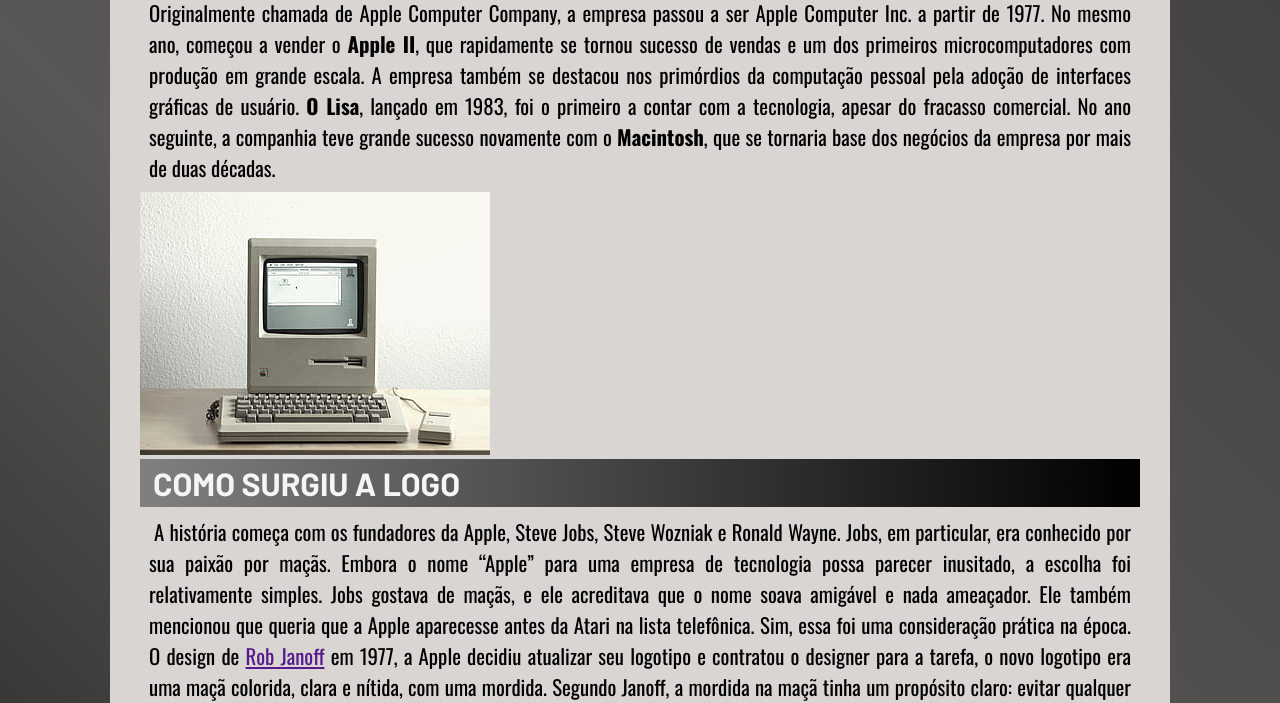
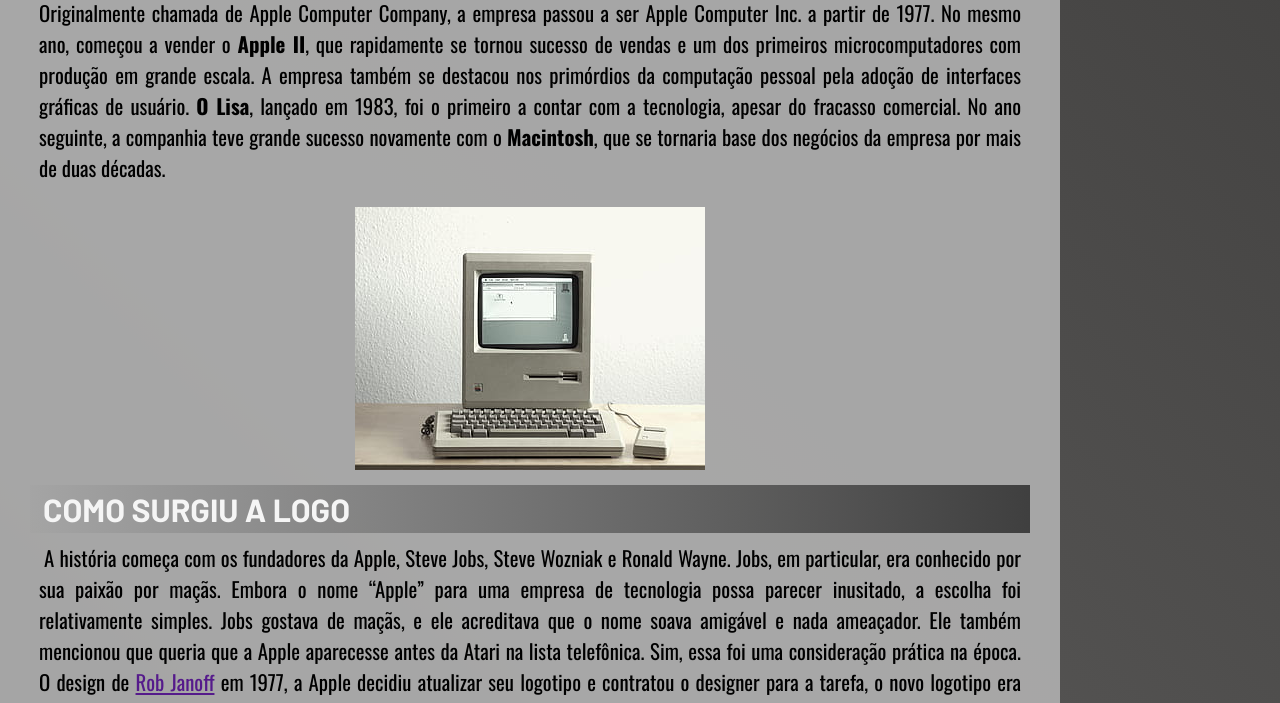
Before and after one commit to POllk2/html-css, a plain HTML site: page Treinão/treinão 4/index.html in a window 1280 px wide. Shown: the part 279-982 px from the top of the page. Drawn offline with nearby package versions, Linux system fonts and the light colour scheme; a web font is replaced by a local one.

Commit message:
uma mudançazinha

```diff
--- a/Treinão/treinão 4/index.html
+++ b/Treinão/treinão 4/index.html
@@ -23,14 +23,14 @@
             <p class="texto">A Apple é uma das maiores empresas de tecnologia do planeta. Ela foi fundada no dia 1º de abril de 1976 por <a href="#">Steve Wozniak</a>, <a href="#">Steve Jobs</a> e <a href="#">Ronald Wayne</a> a fim de começar a produzir e vender seu primeiro produto: o computador <strong>Apple I</strong>, criado por Wozniak. Originalmente chamada de Apple Computer Company, a empresa passou a ser Apple Computer Inc. a partir de 1977. No mesmo ano, começou a vender o <strong>Apple II</strong>, que rapidamente se tornou sucesso de vendas e um dos primeiros microcomputadores com produção em grande escala.
             A empresa também se destacou nos primórdios da computação pessoal pela adoção de interfaces gráficas de usuário. <strong>O Lisa</strong>, lançado em 1983, foi o primeiro a contar com a tecnologia, apesar do fracasso comercial. No ano seguinte, a companhia teve grande sucesso novamente com o <strong>Macintosh</strong>, que se tornaria base dos negócios da empresa por mais de duas décadas. </p>
 
-            <div class="fotos"><img src="src/img/mackintosh 2.jpg" alt="Imagem do computador mackintosh"></div>
+            <div ><img class="fotos" src="src/img/mackintosh 2.jpg" alt="Imagem do computador mackintosh"></div>
 
             <h2>Como surgiu a logo</h2>
             <!--Deixar o texto mais completo??-->
             <p class="texto">A história começa com os fundadores da Apple, Steve Jobs, Steve Wozniak e Ronald Wayne. Jobs, em particular, era conhecido por sua paixão por maçãs. Embora o nome “Apple” para uma empresa de tecnologia possa parecer inusitado, a escolha foi relativamente simples. Jobs gostava de maçãs, e ele acreditava que o nome soava amigável e nada ameaçador. Ele também mencionou que queria que a Apple aparecesse antes da Atari na lista telefônica. Sim, essa foi uma consideração prática na época. O design de <a href="">Rob Janoff</a> em 1977, a Apple decidiu atualizar seu logotipo e contratou o designer para a tarefa, o novo logotipo era uma maçã colorida, clara e nítida, com uma mordida. Segundo Janoff, a mordida na maçã tinha um propósito claro: evitar qualquer confusão com uma cereja ou uma cereja mordida.
             A mordida também proporcionou escala à imagem e a tornou mais identificável. A teoria de que a mordida foi inspirada por Alan Turing, que mordeu uma maçã envenenada, é, na verdade, nada além de um mito.</p>
 
-            <div class="fotos"><img src="src/img/evolução logo apple.jpg" alt="Logos da historia da apple, do mais antigo até o mais recente usado nos dias de hoje"></div>
+            <div ><img class="fotos" src="src/img/evolução logo apple.jpg" alt="Logos da historia da apple, do mais antigo até o mais recente usado nos dias de hoje"></div>
 
             <h2>Palestra de lançamento do iphone</h2>
             <p class="texto">Lorem ipsum dolor sit amet consectetur adipisicing elit. Tenetur dolorem deserunt amet mollitia, tempore dolorum at accusamus veritatis, sapiente assumenda explicabo laboriosam enim illo vitae veniam voluptas corrupti reprehenderit quasi.</p>
--- a/Treinão/treinão 4/src/estilos.css
+++ b/Treinão/treinão 4/src/estilos.css
@@ -42,9 +42,9 @@
 }
 
 main{
-    background-color: var(--cor3);
+    background-color: rgba(173, 173, 173, 0.932);
     max-width: 1000px;
-    margin: auto;
+    margin: ;
     padding: 30px;
 }
 
@@ -55,7 +55,7 @@
     text-transform: uppercase;
     color: whitesmoke;
     font-family: 'Barlow', sans-serif;
-    background-image: linear-gradient(to right, gray, black);
+    background-image: linear-gradient(to right, rgba(128, 128, 128, 0.041), rgba(39, 39, 39, 0.808));
 }
 
 p.texto{
@@ -63,11 +63,15 @@
     text-align: justify;
     text-indent: 5px;
     font-size: 1.3em;
+    color: rgb(0, 0, 0);
+    font-weight: normal;
     font-family: 'Oswald', sans-serif;
 }
 
-div > img{
+img.fotos{
     margin: auto;
+    display: block;
+    padding: 15px;
 }
 
 footer{
```
